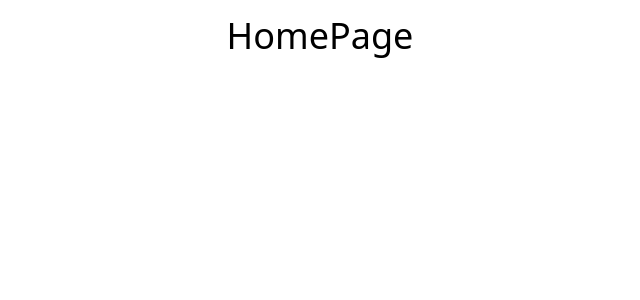
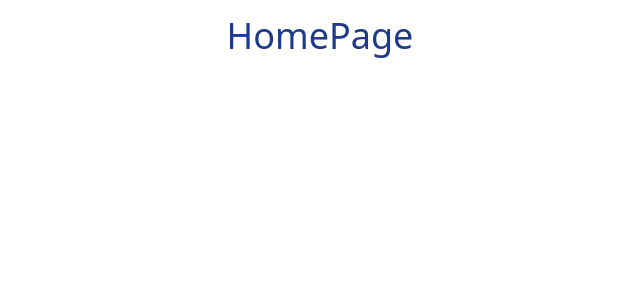
Before and after one commit to SAudrius/Type19_Final_Front_end, a React (Vite) app: page / in a window 1280 px wide. Shown: the top 300 px of the page, without its empty margins (320-960 px from the left). Built offline with nearby package versions, Linux system fonts and the light colour scheme.

Commit message:
test(cn): test cn function

```diff
--- a/src/pages/HomePage/index.tsx
+++ b/src/pages/HomePage/index.tsx
@@ -1,7 +1,15 @@
+import { cn } from '../../lib/utils';
+
 export const HomePage = () => {
   return (
     <div>
-      <h2 className='text-4xl mt-4 text-bold text-center'>HomePage</h2>
+      <h2
+        className={cn('text-4xl mt-4 text-bold text-center', {
+          'text-blue-900': true,
+        })}
+      >
+        HomePage
+      </h2>
     </div>
   );
 };
```
